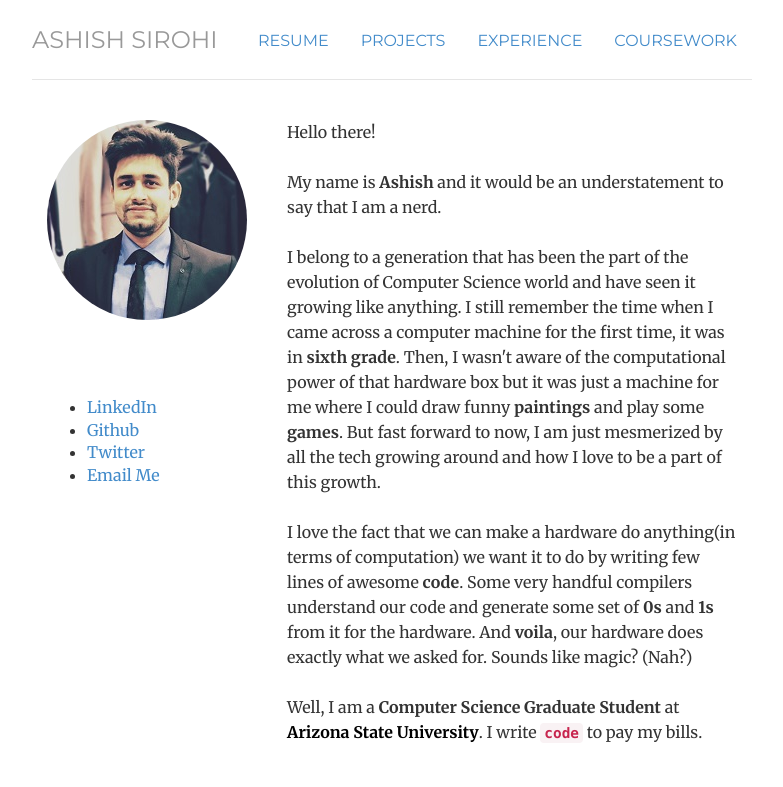
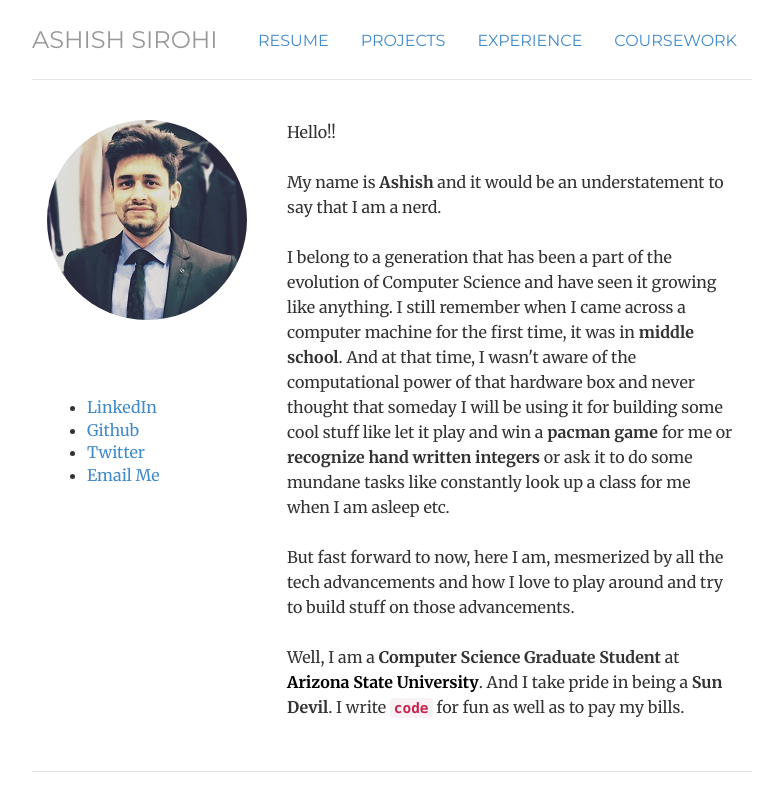
Before and after one commit to ashishsirohi/ashishsirohi.github.io, a Jekyll site: the page built from index.html, in a window 1280 px wide, cut to the strip 0-787 px from the top of the page. Shown: the whole strip, without its empty margins (248-1031 px from the left). Built offline with Jekyll 4.4.1, drawn with Linux system fonts in a browser that asks for light colours.

Commit message:
Updated Intro content

```diff
--- a/index.html
+++ b/index.html
@@ -21,12 +21,13 @@ description: Graduate Student at Arizona State
 	</ul>
 	</div>
 	<div itemscope itemtype="http://data-vocabulary.org/Person" class="col-sm-8">
-	<p >Hello there!<br><br>
-	My name is <b>Ashish</b> and it would be an understatement to say that I am a nerd.
-	<br><br>I belong to a generation that has been the part of the evolution of Computer Science world and have seen it growing like anything. I still remember the time when I came across a computer machine for the first time, it was in <b>sixth grade</b>. Then, I wasn't aware of the computational power of that hardware box but it was just a machine for me where I could draw funny <b>paintings</b> and play some <b>games</b>. But fast forward to now, I am just mesmerized by all the tech growing around and how I love to be a part of this growth.
-	<br><br>I love the fact that we can make a hardware do anything(in terms of computation) we want it to do by writing few lines of awesome <b>code</b>. Some very handful compilers understand our code and generate some set of <b>0s</b> and <b>1s</b> from it for the hardware. And <b>voila</b>, our hardware does exactly what we asked for. Sounds like magic? (Nah?)<br><br>
-	Well, I am a <b>Computer Science Graduate Student</b> at <b><a style="color:black; text-decoration:none" href="https://www.asu.edu" target="_blank">Arizona State University</a></b>. I write <b><code>code</code></b> to pay my bills.</p>
-	<p></p>
+		<p >Hello!!<br><br>
+		My name is <b>Ashish</b> and it would be an understatement to say that I am a nerd.
+		<br><br>I belong to a generation that has been a part of the evolution of Computer Science and have seen it growing like anything. I still remember when I came across a computer machine for the first time, it was in <b>middle school</b>. And at that time, I wasn't aware of the computational power of that hardware box and never thought that someday I will be using it for building some cool stuff like let it play and win a <b>pacman game</b> for me or <b>recognize hand written integers</b> or ask it to do some mundane tasks like constantly look up a class for me when I am asleep etc.
+		<!--<br><br>It's no less than a magic that we can make a piece of hardware along with some handful <b>compiler</b> do all the number crunching and do complex, recursive problems by writing few lines of awesome <b>code</b>. It does sound like magic. (Isn't it?)--><br><br>
+		But fast forward to now, here I am, mesmerized by all the tech advancements and how I love to play around and try to build stuff on those advancements.<br><br>
+		Well, I am a <b>Computer Science Graduate Student</b> at <b><a style="color:black; text-decoration:none" href="https://www.asu.edu" target="_blank">Arizona State University</a></b>. And I take pride in being a <b>Sun Devil</b>. I write <b><code>code</code></b> for fun as well as to pay my bills.</p>
+		<p></p>
 	</div>
 </div>
 <!-- </div> -->
```
Also changed, not shown: 1 other file.
